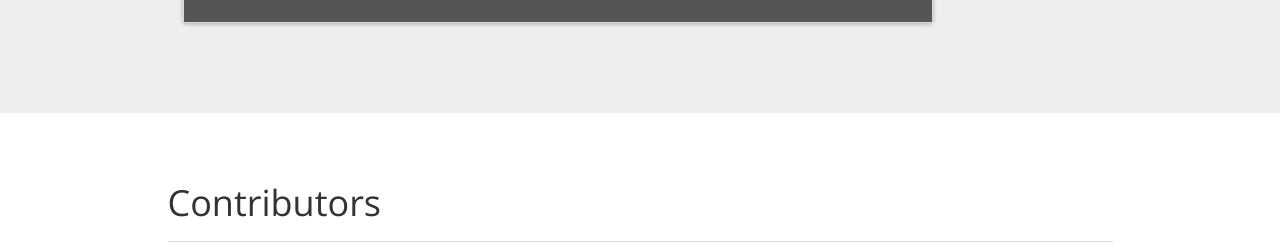
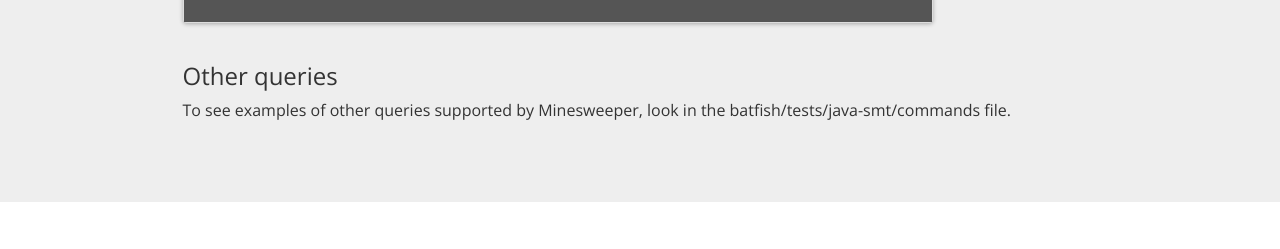
Before and after one commit to batfish/minesweeper, a plain HTML site: page index.html in a window 1280 px wide. Shown: the part 3617-3866 px from the top of the page. Drawn offline with nearby package versions, Linux system fonts and the light colour scheme.

Commit message:
pointer to examples

```diff
--- a/index.html
+++ b/index.html
@@ -283,6 +283,12 @@ batfish>
             </div>
           </div>
 
+          <div class="col-lg-11 col-lg-offset-1">
+            <h3>Other queries</h3>
+            <p>To see examples of other queries supported by Minesweeper, look in the
+              batfish/tests/java-smt/commands file.</p>
+          </div>
+
         </div>
       </div>
     </section>
```
